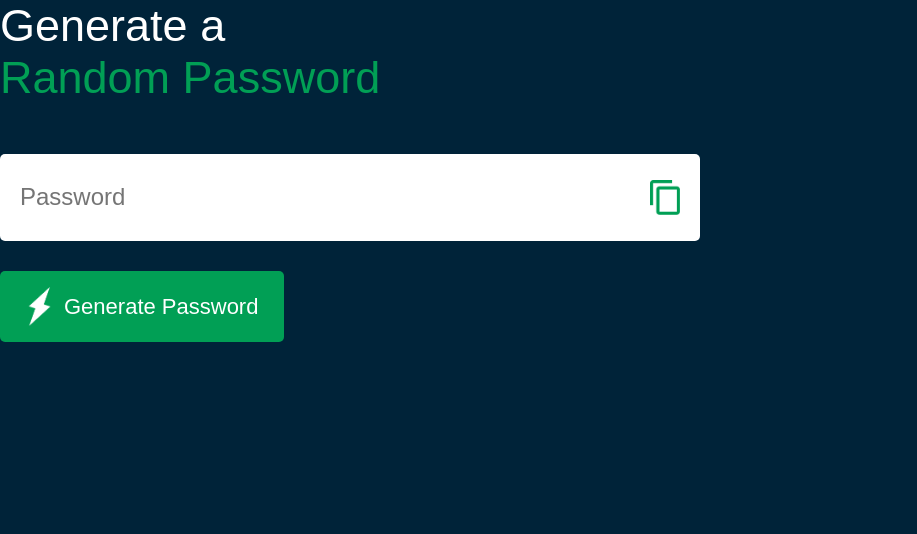
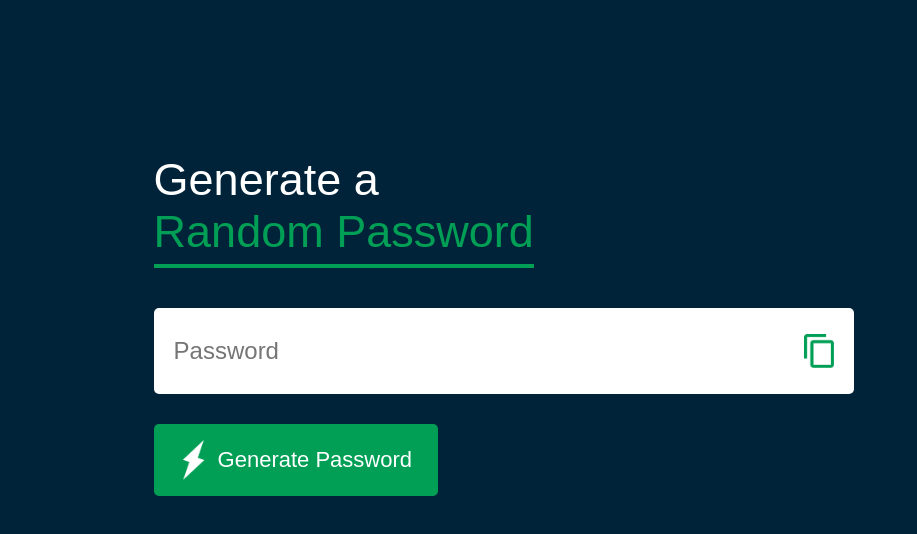
Before and after one commit to Siwakrit/30-JavaScript, a plain HTML site: page Generate a Random Password/index.html in a window 1280 px wide. Shown: the whole page, without its empty margins (0-917 px from the left). Drawn offline with Linux system fonts and the light colour scheme.

Commit message:
update margin

```diff
--- a/Generate a Random Password/style.css
+++ b/Generate a Random Password/style.css
@@ -9,7 +9,7 @@ body{
     color: #fff;
 }
 .container{
-    max-width: 12%;
+    margin: 12%;
     width: 90%;
     max-width: 700px;
 }
@@ -31,7 +31,7 @@ body{
 }
 .container h1 span{
     color: #019f55;
-    border-botton: 4px solid #019f55;
+    border-bottom: 4px solid #019f55;
     padding-bottom: 7px;
 }
 .display img{
```
